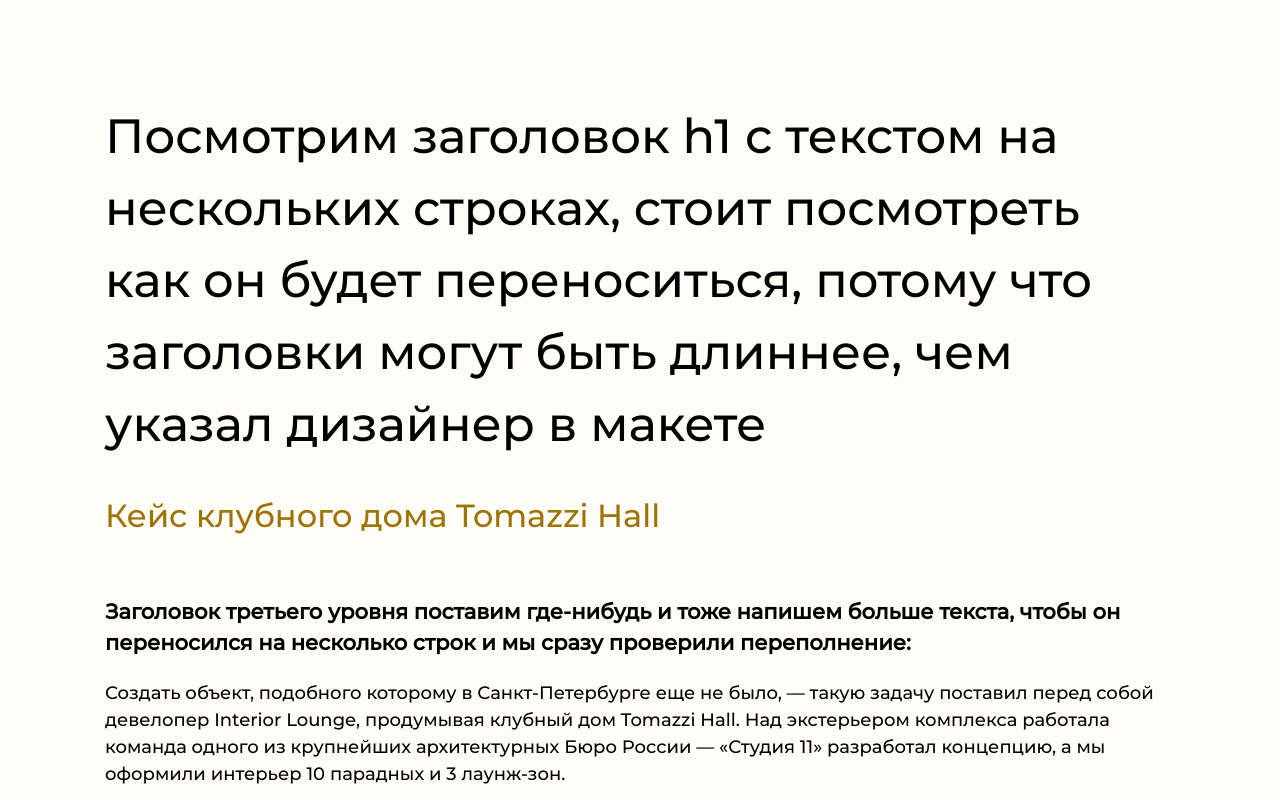
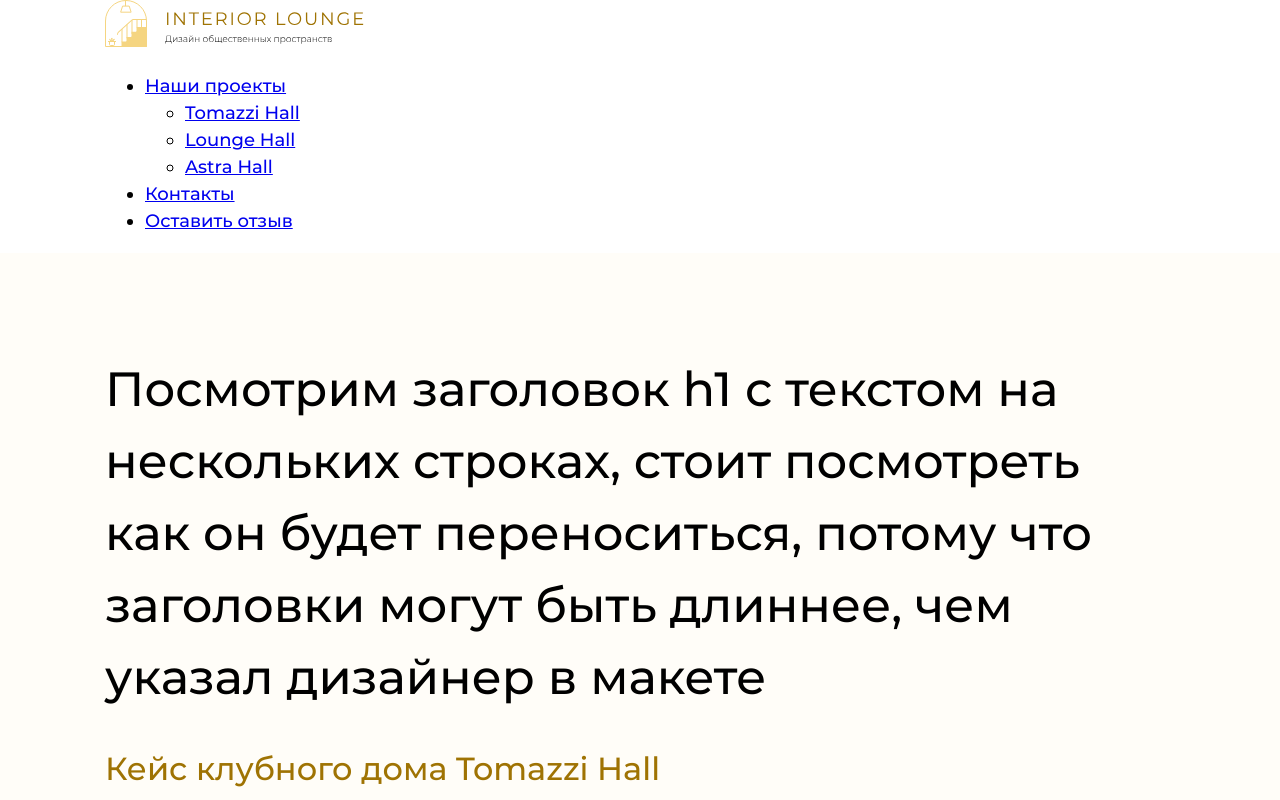
Before and after one commit to georgij-tsabiev/wp-interior-lounge, a plain HTML site: page index.html in a window 1280 px wide. Shown: the top 800 px of the page. Drawn offline with Linux system fonts and the light colour scheme; files whose address does not match are found by name.

Commit message:
Добавляет разметку шапки с меню

```diff
--- a/index.html
+++ b/index.html
@@ -7,8 +7,42 @@
   <link rel="stylesheet" href="styles/styles.css">
 </head>
 <body>
-  <header>
-    <!-- код шапки -->
+  <header class="header">
+    <div class="container">
+      <div class="header__wrapper">
+        <div class="header__logo-wrapper">
+          <a class="header__logo" href="index.html">
+            <img src="images/logo.svg" alt="">
+          </a>
+        </div>
+        <nav class="main-nav">
+          <div class="menu-primary-container">
+            <ul class="menu">
+              <li class="menu-item menu-item-has-children">
+                <a href="#">Наши проекты</a>
+                <ul class="sub-menu">
+                  <li class="menu-item">
+                    <a href="#">Tomazzi Hall</a>
+                  </li>
+                  <li class="menu-item">
+                    <a href="#">Lounge Hall</a>
+                  </li>
+                  <li class="menu-item">
+                    <a href="#">Astra Hall</a>
+                  </li>
+                </ul>
+              </li>
+              <li class="menu-item">
+                <a href="#">Контакты</a>
+              </li>
+              <li class="menu-item menu-item-styled">
+                <a href="#">Оставить отзыв</a>
+              </li>
+            </ul>
+          </div>
+        </nav>
+      </div>
+    </div>
   </header>
 
   <main class="page-main">
```
